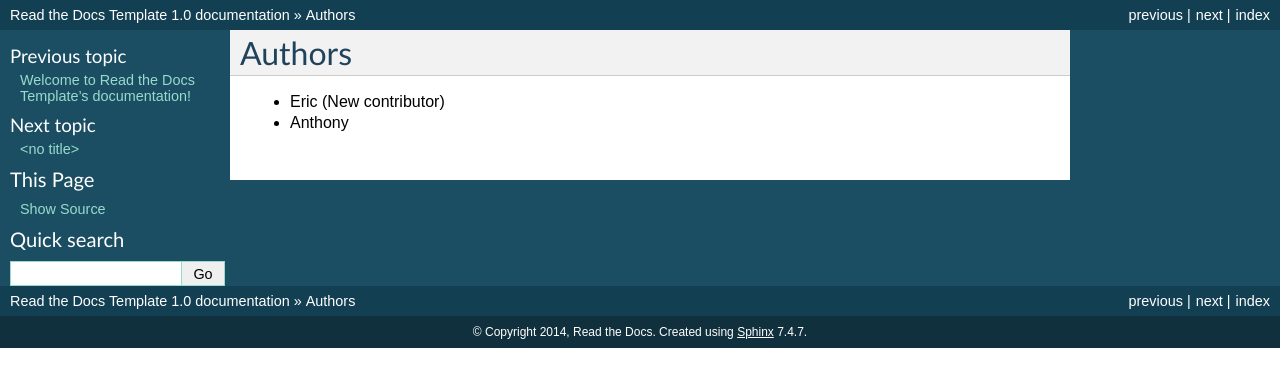
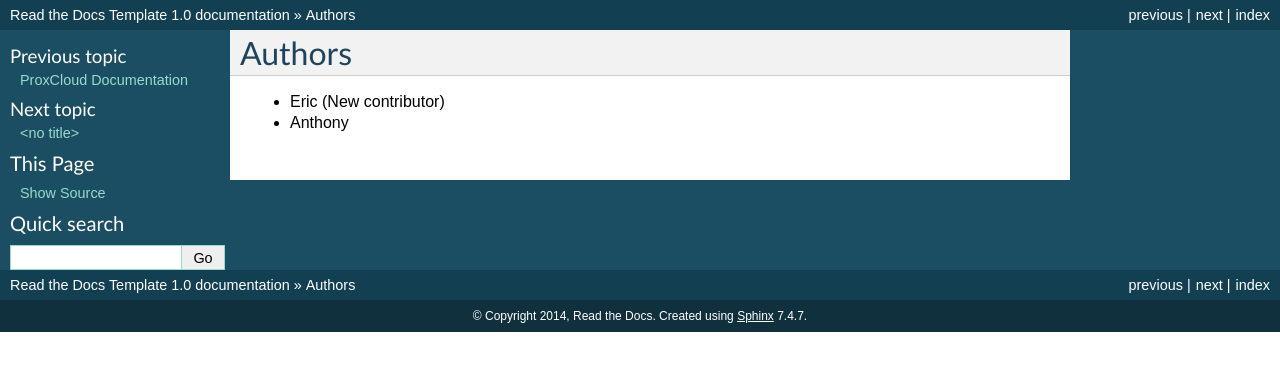
Before and after one commit to ProxCloud-Developments/readthedocsSite, a Sphinx documentation site: the page built from docs/authors.rst, in a window 1280 px wide. Shown: the top 387 px of the page. Built offline with Sphinx 7.4.7, drawn with Linux system fonts in a browser that asks for light colours.

Commit message:
Update index.rst

```diff
--- a/docs/index.rst
+++ b/docs/index.rst
@@ -3,7 +3,12 @@
    You can adapt this file completely to your liking, but it should at least
    contain the root `toctree` directive.
 
-Welcome to Read the Docs Template's documentation!
+ProxCloud Documentation
+~~~~~~~~~~~~~~~~~~~~~~~~~~~
+
+ProxyCloud is a cloud system for Minecraft: Bedrock Edition and for Minecraft: Java Edition
+
+===========================
 ==================================================
 
 Contents:
```
